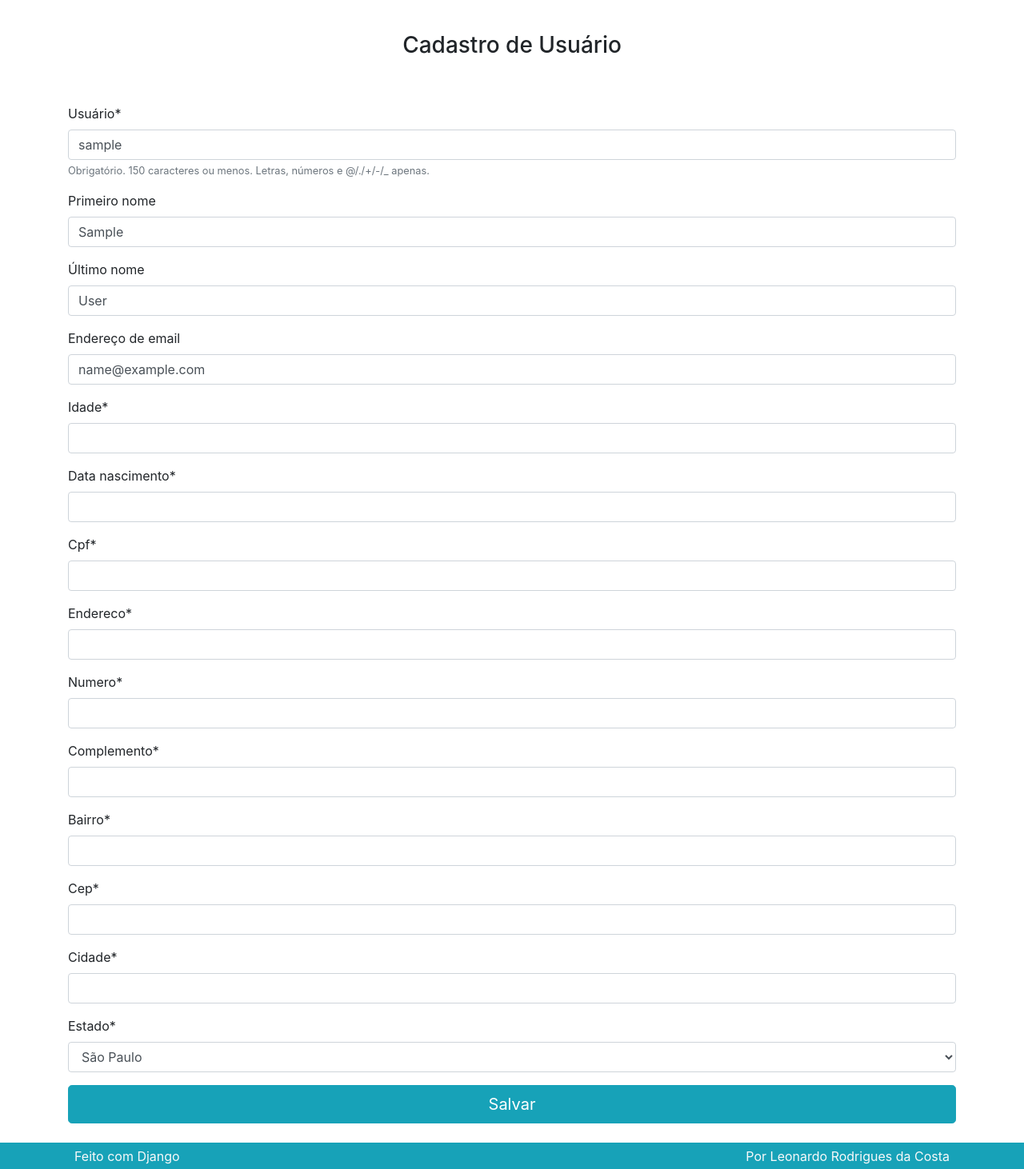
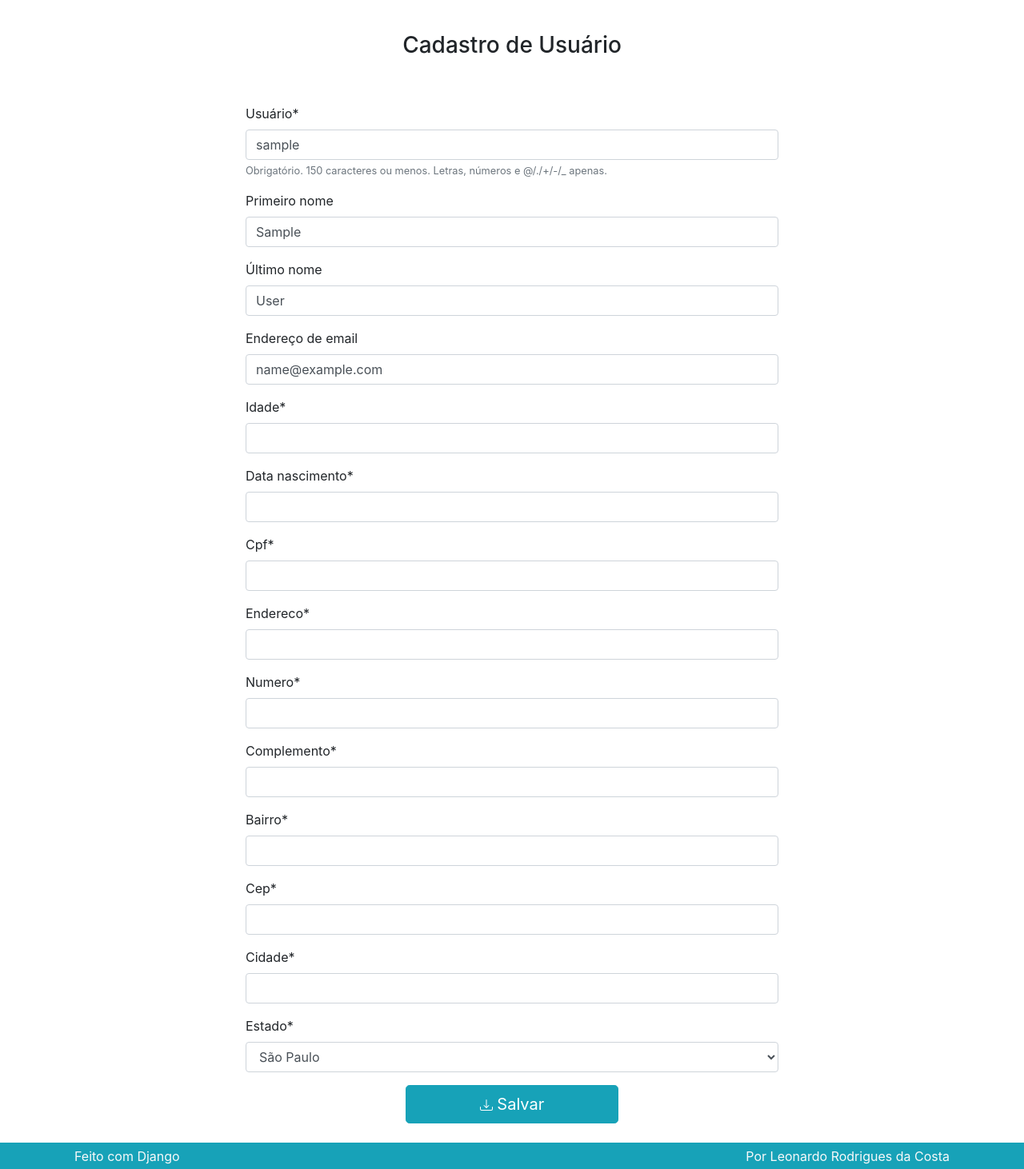
Before and after one commit to leonhardc/ecomerce-django, a Django app: page /perfil/ in a window 1280 px wide. Shown: the part 56-1518 px from the top of the page at 80% size. Run offline with Django 4.2, Linux system fonts and the light colour scheme; the visitor is signed in with stand-in values (Sample User, id 1); data that the repository does not hold is empty; some libraries are stand-ins or nearby versions.

Commit message:
Mudança no dimensionamento nos formulários de cadastro/atualização de perfil

```diff
--- a/perfil/templates/perfil/criar.html
+++ b/perfil/templates/perfil/criar.html
@@ -5,59 +5,36 @@
 {% block content %}
 
 <div class="row">
-<!--    {% if not request.user.is_authenticated %}-->
-
-<!--    <div class="col-lg mt-3">-->
-<!--        <h4>Login</h4>-->
-<!--        <p>Se você já fez cadastro, basta entrar com seu usuário e senha</p>-->
-
-<!--        <form method="POST" action="{% url 'perfil:login' %}">-->
-<!--            {% csrf_token %}-->
-<!--            <div class="form-group">-->
-<!--                <label for="usuario">Usuário</label>-->
-<!--                <input-->
-<!--                        type="text"-->
-<!--                        class="form-control"-->
-<!--                        id="usuario"-->
-<!--                        name="usuario"-->
-<!--                        value=""-->
-<!--                        placeholder="Digite seu usuário">-->
-<!--            </div>-->
-<!--            <div class="form-group">-->
-<!--                <label for="senha">Senha</label>-->
-<!--                <input type="password"-->
-<!--                       class="form-control"-->
-<!--                       id="senha"-->
-<!--                       name="senha"-->
-<!--                       value=""-->
-<!--                       placeholder="Digite sua senha">-->
-<!--            </div>-->
-<!--            <button type="submit" class="btn btn-primary">Entrar</button>-->
-<!--        </form>-->
-
-<!--    </div>-->
-<!--    {% endif %}-->
 
     <div class="col-lg mt-3">
         {% block titulo_da_pagina %}
         <h3 style="text-align:center">Cadastro de Usuário</h3> <br> <br>
         {% endblock %}
 
-        <form method="POST" action="">
+        <div>
+            <form method="POST" action="" style="display:block;
+            width:60%;
+            margin:0 auto 0 auto;">
                 {% csrf_token %}
                 {{ userform|crispy }}
                 {{ perfilform|crispy }}
 
                 <div class="row">
-                <div class="col">
-                    <button type="submit" class="btn btn-primary btn-block btn-lg">
+                    <div class="col d-flex justify-content-center">
+                        <button type="submit" class="btn btn-primary btn-block btn-lg" style="max-width:40% ;">
+                            <svg xmlns="http://www.w3.org/2000/svg" width="16" height="16" fill="currentColor" class="bi bi-download" viewBox="0 0 16 16">
+                                <path d="M.5 9.9a.5.5 0 0 1 .5.5v2.5a1 1 0 0 0 1 1h12a1 1 0 0 0 1-1v-2.5a.5.5 0 0 1 1 0v2.5a2 2 0 0 1-2 2H2a2 2 0 0 1-2-2v-2.5a.5.5 0 0 1 .5-.5z"/>
+                                <path d="M7.646 11.854a.5.5 0 0 0 .708 0l3-3a.5.5 0 0 0-.708-.708L8.5 10.293V1.5a.5.5 0 0 0-1 0v8.793L5.354 8.146a.5.5 0 1 0-.708.708l3 3z"/>
+                            </svg>
                             Salvar
                         </button>
                     </div>
                 </div>
 
             </form>
+
         </div>
+
     </div>
 
 
```
Lines whose indentation alone changed are shown as unchanged.
